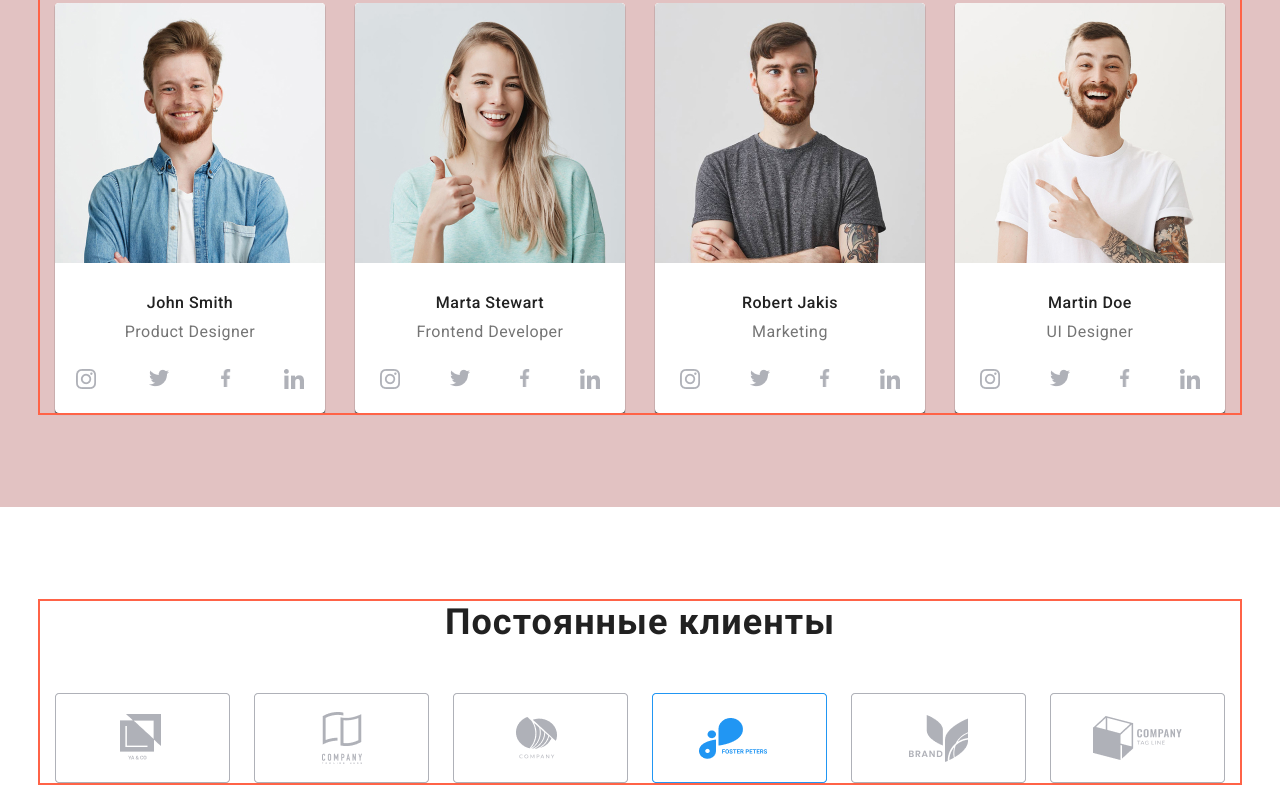
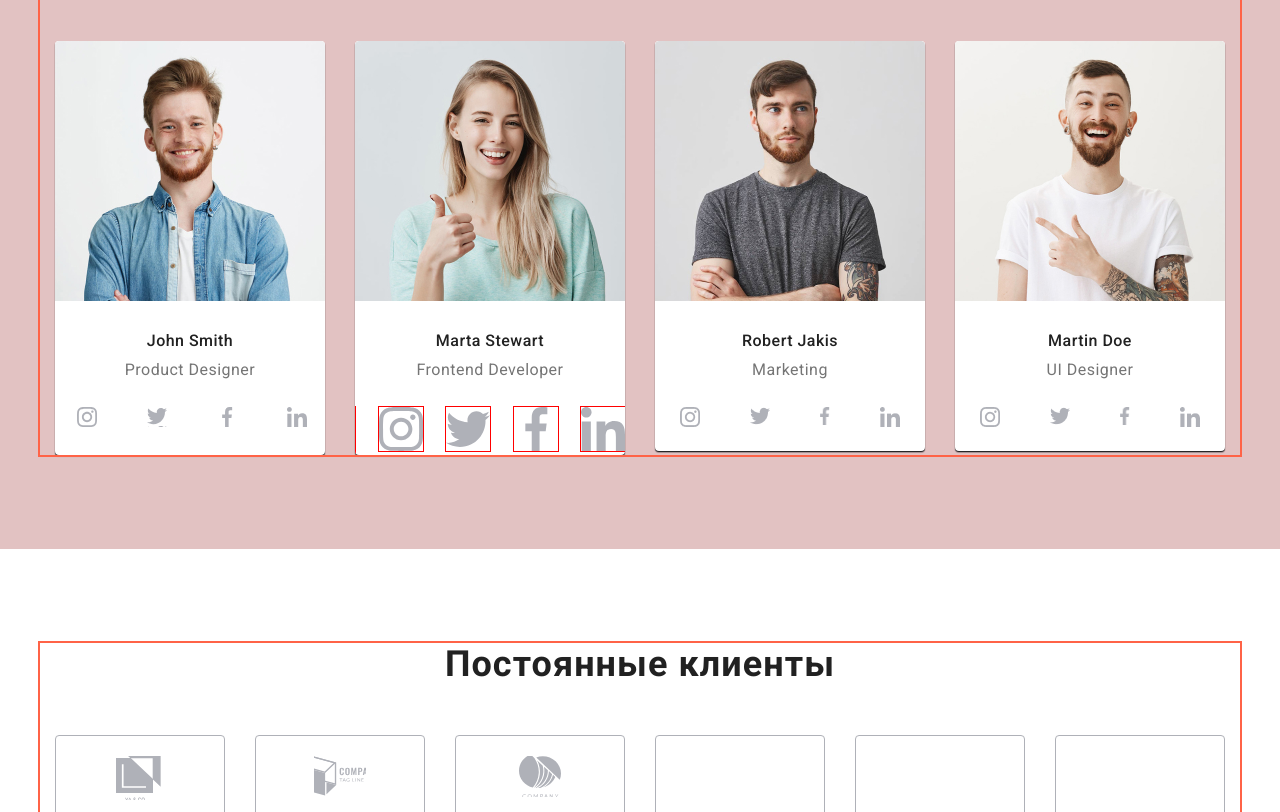
Before and after one commit to Powerman-code/goit-markup-hw-04, a plain HTML site: page index.html in a window 1280 px wide. Shown: the part 1988-2800 px from the top of the page. Drawn offline with nearby package versions, Linux system fonts and the light colour scheme.

```diff
--- a/css/styles.css
+++ b/css/styles.css
@@ -73,7 +73,6 @@ img {
   width: 1px;
   height: 1px;
   margin: -1px;
-    …
 }
 
 /* Header */
@@ -179,37 +178,21 @@ img {
 
   margin-left: auto;
   align-items: center;
+  /* outline: 2px solid red; */
 }
 
-.nav-image {
+/* .nav-image {
   display: inline-flex;
   margin-right: 10px;
-}
+} */
 
-.email-and-phone--item::before {
+.email-and-phone--item {
   display: inline-flex;
-  content: "";
-  /* outline: 2px solid red; */
-  width: 16px;
-  height: 12px;
-  margin-right: 10px;
-
-  background-repeat: no-repeat;
-  background-size: contain;
-  background-position: center;
-}
-
-.icon-envelope::before {
-  background-image: url('../images/envelope.svg');
-}
-
-.icon-phone::before {
-  background-image: url('../images/phone.svg');
 }
 
 .email {
   margin-right: 31px;
-  color: var(--title-text-color);
+  color: var(--primary-text-color);
 
   font-weight: 500;
   font-size: 14px;
@@ -233,8 +216,32 @@ background-size: contain;
 background-position: center;
 } */
 
+.icon-envelope {
+  width: 16px;
+  height: 11.2px;
+  margin-right: 10px;
+  fill: currentColor;
+}
+
+.icon-envelope:hover,
+.icon-envelope:focus {
+  fill: currentColor;
+}
+
+.icon-phone {
+  width: 10px;
+  height: 15px;
+  margin-right: 10px;
+  fill: currentColor;
+}
+
+.icon-phone:hover,
+.icon-phone:focus {
+  fill: currentColor;
+}
+
 .phone {
-  color: var(--title-text-color);
+  color: var(--primary-text-color);
 
   font-weight: 500;
   font-size: 14px;
@@ -321,6 +328,37 @@ background-position: center;
 
 .section-item {
   width: 270px;
+}
+
+/* .section-item::before {
+  content: "";
+  display: inline-block;
+  width: 270px;
+  height: 120px;
+  background-repeat: no-repeat;
+  background-position: center;
+  background-color: var(--secondary-background-and-button-color);
+} */
+
+/* .icon-antenna::before {
+  background-image: url('../images/antenna.svg');
+} */
+
+.icon-antenna {
+  width: 270px;
+  height: 120px;
+}
+
+.icon-clock::before {
+    background-image: url('../images/clock.svg');
+}
+
+.icon-pc::before {
+  background-image: url('../images/pc.svg');
+}
+
+.icon-astronaut::before {
+  background-image: url('../images/astronaut.svg');
 }
 
 .section-text {
@@ -471,6 +509,90 @@ background-position: center;
     margin-right: 0;
   }
 
+  .sn-element::before {
+    content: "";
+
+    display: inline-block;
+    background-position: center;
+    background-repeat: no-repeat;
+    background-size: contain;
+  }
+
+  .icon-instagram::before {
+    content: "";
+    display: inline-block;
+    height: 20px;
+    width: 20px;
+    background-image: url('../images/instagram.svg');
+    }
+
+  .icon-twitter::before {
+    content: "";
+    display: inline-block;
+    height: 20px;
+    width: 20px;
+    background-image: url('../images/twitter.svg');
+    }
+
+  .icon-facebook::before {
+    content: "";
+    display: inline-block;
+    height: 20px;
+    width: 20px;
+    background-image: url('../images/facebook.svg');
+    }
+
+  .icon-linkedin::before {
+    content: "";
+    display: inline-block;
+    height: 20px;
+    width: 20px;
+    background-image: url('../images/linkedin.svg');
+    }
+
+  .marta-networks {
+    display: flex;
+    justify-content: space-between;
+  }
+
+  .marta-networks::before {
+
+    content: "";
+    outline: 1px solid red;
+    /* padding-bottom: 24px; */
+    background-size: contain;
+    background-repeat: no-repeat;
+    background-position: center;
+    background-color: var(--header-and-text-color);
+    /* background-image: url('../images/twitter.svg'); */
+  }
+
+  .marta-snitem::before {
+    content: "";
+    width: 44px;
+    height: 44px;
+    display: inline-block;
+    outline: 1px solid red;
+    background-size: contain;
+    background-repeat: no-repeat;
+    background-position: center;
+  }
+
+  .marta-snitem:nth-child(1)::before {
+    background-image: url('../images/instagram.svg');
+  }
+
+  .marta-snitem:nth-child(2)::before {
+    background-image: url('../images/twitter.svg');
+  }
+
+  .marta-snitem:nth-child(3)::before {
+    background-image: url('../images/facebook.svg');
+  }
+
+  .marta-snitem:nth-child(4)::before {
+    background-image: url('../images/linkedin.svg');
+  }
 
 .sfooter {
   margin-top: 0px;
@@ -487,6 +609,81 @@ background-position: center;
   display: flex;
   justify-content: space-between;
 }
+
+.clients-card {
+  background-color: var(--header-and-text-color);
+  box-sizing: border-box;
+  border: 1px solid #AFB1B8;
+  border-radius: 4px;
+  width: 170px;
+  height: 90px;
+}
+
+
+.clients-card::before {
+  background-position: center;
+  content: "";
+  display: block;
+  background-repeat: no-repeat;
+  }
+
+  .icon-ya_co::before {
+  display: block;
+  margin-top: 20px;
+  margin-bottom: 20px;
+  margin-left: auto;
+  margin-right: auto;
+  background-position: center;
+  background-size: cover;
+  background-repeat: no-repeat;
+  height: 44px;
+  width: 49px;
+  content: "";
+  background-image: url('../images/ya&co.svg');
+  }
+
+.icon-companytaglinehere::before {
+  display: block;
+  margin-top: 20px;
+  margin-bottom: 20px;
+  margin-left: auto;
+  margin-right: auto;
+  background-position: center;
+  background-size: cover;
+  background-repeat: no-repeat;
+  height: 40px;
+  width: 52px;
+  content: "";
+  background-image: url('../images/company_tag_line2.svg');
+}
+
+.icon-company::before {
+  display: block;
+  margin-top: 20px;
+  margin-bottom: 20px;
+  margin-left: auto;
+  margin-right: auto;
+  background-position: center;
+  background-size: cover;
+  background-repeat: no-repeat;
+  height: 41px;
+  width: 42px;
+  content: "";
+  background-image: url('../images/company.svg');
+}
+
+.icon-foster_peters::before {
+  display: block;
+}
+
+.icon-brand::before {
+  display: block;
+}
+
+.icon-company_tag_line2::before {
+  display: block;
+}
+
 /* Footer */
 
 .footer {
--- a/index.html
+++ b/index.html
@@ -34,22 +34,18 @@
 
             <ul class="email-and-phone">
 
-              <li class="email-and-phone--item icon-envelope">
-              <a href="" target="_blank" class="email" title="Ссылка на нашу почту">
-                  <!-- <img class="nav-image"
-                    src="./images/envelope.svg"
-                    alt="Конверт" /> -->
-                    Info@devstudio.com
-              </a>
+              <li class="email-and-phone--item">
+                <a href="" target="_blank" class="email" title="Ссылка на нашу почту">
+                  <svg class="icon-envelope">
+                    <use href="../images/symbol-defs.svg#icon-envelope"></use>
+                  </svg>Info@devstudio.com</a>
               </li>
 
-              <li class="email-and-phone--item icon-phone">
+              <li class="email-and-phone--item">
                 <a href="tel:+380961111111" class="phone">
-                <!-- <img class="nav-image"
-                  src="./images/phone.svg"
-                    alt="мобильный телефон" /> -->
-                    +38 096 111 11 11
-              </a>
+                  <svg class="icon-phone">
+                    <use href="../images/symbol-defs.svg#icon-phone"></use>
+                  </svg>+38 096 111 11 11</a>
               </li>
             </ul>
           <!-- </div> -->
@@ -73,40 +69,40 @@
               <h2 class="section-title visually-hidden">Секция</h2>
               <!-- скрываем с помощью CSS -->
               <ul class="section-list">
-                <li class="section-item">
-                  <a href="">
-                    <img src="./images/antenna.svg" alt="Антенна" />
-                  </a>
+                <li class="section-item icon-antenna">
+                  <svg>
+                    <use href="../images/symbol-defs.svg#icon-antenna"></use>
+                  </svg>
                   <h3 class="undersection">Внимание к деталям</h3>
                   <p class="section-text">
                     Идейные соображения, а также начало повседневной работы по
                     формированию позиции.
                   </p>
                 </li>
-                <li class="section-item">
-                  <a href="">
+                <li class="section-item icon-clock">
+                  <!-- <a href="">
                     <img src="./images/clock.png" alt="Часы" />
-                  </a>
+                  </a> -->
                   <h3 class="undersection">Пунктуальность</h3>
                   <p class="section-text">
                     Задача организации, в особенности же рамки и место обучения кадров
                     влечет за собой.
                   </p>
                 </li>
-                <li class="section-item">
-                  <a href="">
+                <li class="section-item icon-pc">
+                  <!-- <a href="">
                     <img src="./images/pc.png" alt="ПК" />
-                  </a>
+                  </a> -->
                   <h3 class="undersection">Планирование</h3>
                   <p class="section-text">
                     Равным образом консультация с широким активом в значительной
                     степени обуславливает.
                   </p>
                 </li>
-                <li class="section-item">
-                  <a href="">
+                <li class="section-item icon-astronaut">
+                  <!-- <a href="">
                     <img src="./images/astronaut.png" alt="Космонавт" />
-                  </a>
+                  </a> -->
                   <h3 class="undersection">Современные технологии</h3>
                   <p class="section-text">
                     Значимость этих проблем настолько очевидна, что реализация
@@ -161,28 +157,30 @@
                 <h3 class="team-member">John Smith</h3>
                 <p class="team-text">Product Designer</p>
                   <ul class="social-networks team-networks">
+                    <!-- в 1 карточке соц сети сделаные через бефоре (псевдоэлемент) -->
+
                     <li class="sn-element">
-                      <a href="">
-                        <img src="./images/instagram.png" width="20" alt="Instagram"
-                      /></a>
+                      <a href="" class="icon-instagram">
+                        <!-- <img src="./images/instagram.png" width="20" alt="Instagram" /> -->
+                      </a>
                     </li>
 
                     <li class="sn-element">
-                      <a href=""
-                        ><img src="./images/twitter.png" width="20" alt="Twitter"
-                      /></a>
+                      <a href="" class="icon-twitter">
+                        <!-- <img src="./images/twitter.png" width="20" alt="Twitter" /> -->
+                    </a>
                     </li>
 
                     <li class="sn-element">
-                      <a href="">
-                        <img src="./images/facebook.png" width="10" alt="Facebook"
-                      /></a>
+                      <a href="" class="icon-facebook">
+                        <!-- <img src="./images/facebook.png" width="10" alt="Facebook" /> -->
+                      </a>
                     </li>
 
                     <li class="sn-element">
-                      <a href="">
-                        <img src="./images/linkedin.png" width="20" alt="linkedin"
-                      /></a>
+                      <a href="" class="icon-linkedin">
+                        <!-- <img src="./images/linkedin.png" width="20" alt="linkedin" /> -->
+                      </a>
                     </li>
                   </ul>
                 </div>
@@ -193,20 +191,20 @@
                 <img src="./images/marta_stewart.jpg" alt="Marta Stewart" width="270" />
                 <h3 class="team-member">Marta Stewart</h3>
                 <p class="team-text">Frontend Developer</p>
-                <div class="social-networks team-networks">
-                  <a href=""
-                    ><img src="./images/instagram.png" width="20" alt="Instagram"
-                  /></a>
-                  <a href=""
-                    ><img src="./images/twitter.png" width="20" alt="Twitter"
-                  /></a>
-                  <a href=""
-                    ><img src="./images/facebook.png" width="10" alt="Facebook"
-                  /></a>
-                  <a href=""
-                    ><img src="./images/linkedin.png" width="20" alt="linkedin"
-                  /></a>
-                </div>
+                <ul class="marta-networks">
+                  <li class="marta-snitem">
+                    <!-- <img src="./images/instagram.png" width="20" alt="Instagram" /> -->
+                  </li>
+                  <li class="marta-snitem">
+                    <!-- <img src="./images/twitter.png" width="20" alt="Twitter" /> -->
+                  </li>
+                  <li class="marta-snitem">
+                    <!-- <img src="./images/facebook.png" width="10" alt="Facebook" /> -->
+                  </li>
+                  <li class="marta-snitem">
+                    <!-- <img src="./images/linkedin.png" width="20" alt="linkedin" /> -->
+                  </li>
+                </ul>
               </div>
             </li>
 
@@ -261,46 +259,50 @@
         <div class="container">
           <h2 class="clients">Постоянные клиенты</h2>
           <ul class="clients-list">
-            <li>
-              <a href="">
-                <img src="./images/ya&co.png" width="175" alt="Ya&Co logo"
-              /></a>
+            <li class="clients-card">
+              <a href="" class="icon-ya_co">
+                <!-- <img src="./images/ya&co.png" width="175" alt="Ya&Co logo" /> -->
+              </a>
             </li>
-            <li>
-              <a href="">
-                <img
+            <li class="clients-card">
+              <a href="" class="icon-companytaglinehere">
+                <!-- <img
                   src="./images/companytaglinehere.png"
                   width="175"
                   alt="CompanyTagline logo"
-              /></a>
+                /> -->
+            </a>
             </li>
-            <li>
-              <a href="">
-                <img src="./images/company.png" width="175" alt="Company logo"
-              /></a>
+            <li class="clients-card icon-company">
+              <a href="" class="icon-company">
+                <!-- <img src="./images/company.png" width="175" alt="Company logo"
+                /> -->
+              </a>
             </li>
-            <li>
-              <a href="">
-                <img
+            <li class="clients-card">
+              <a href="" class="icon-foster_peters">
+                <!-- <img
                   src="./images/foster_peters.png"
                   width="175"
                   alt="foster peters logo"
-              /></a>
+                /> -->
+            </a>
             </li>
-            <li>
-              <a href="">
-                <img src="./images/brand.png" width="175" alt="brand logo" />
+            <li class="clients-card">
+              <a href="" class="icon-brand">
+                <!-- <img src="./images/brand.png" width="175" alt="brand logo" /> -->
               </a>
             </li>
-            <li>
-              <a href="">
-                <img
+            <li class="clients-card">
+              <a href="" class="icon-company_tag_line2">
+                <!-- <img
                   src="./images/company_tag_line2.png"
                   width="175"
                   alt="company_tag_line 2 logo"
-                />
+                /> -->
               </a>
             </li>
+
           </ul>
         </div>
       </section>
```
Also changed, not shown: images/astronaut.svg (added), images/brand.svg (added), images/clock.svg (added), images/company.svg (added), images/company_tag_line2.svg (added), images/companytaglinehere.svg (added), images/facebook.svg (added), images/foster_peters.svg (added), images/instagram.svg (added), images/linkedin.svg (added), images/pc.svg (added), images/symbol-defs.svg (added), images/ya&co.svg (added), 1 other file. Lines whose indentation alone changed are shown as unchanged.
